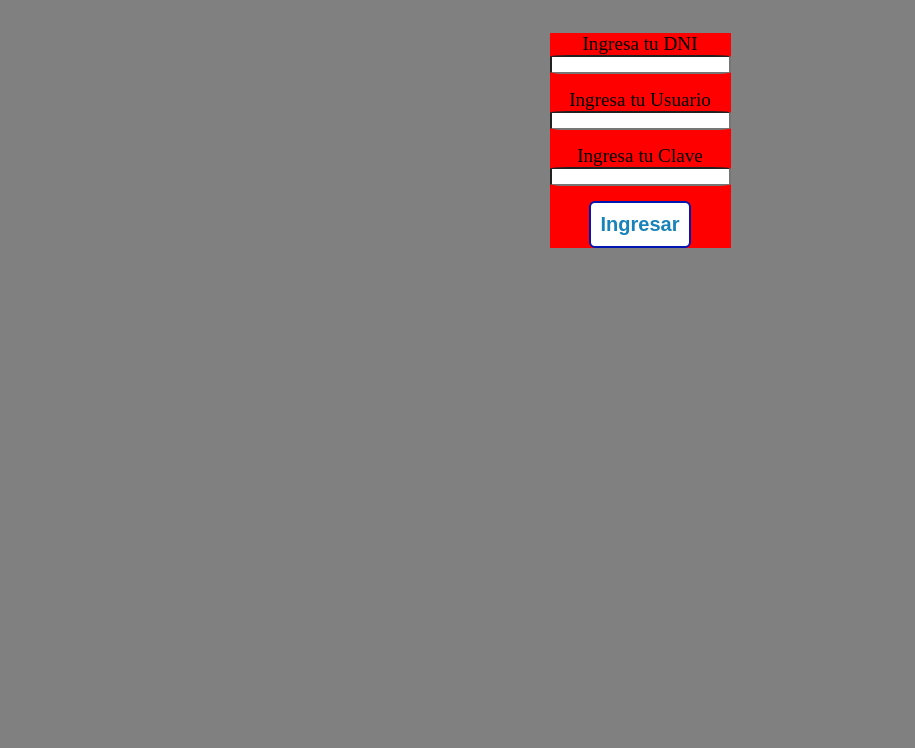
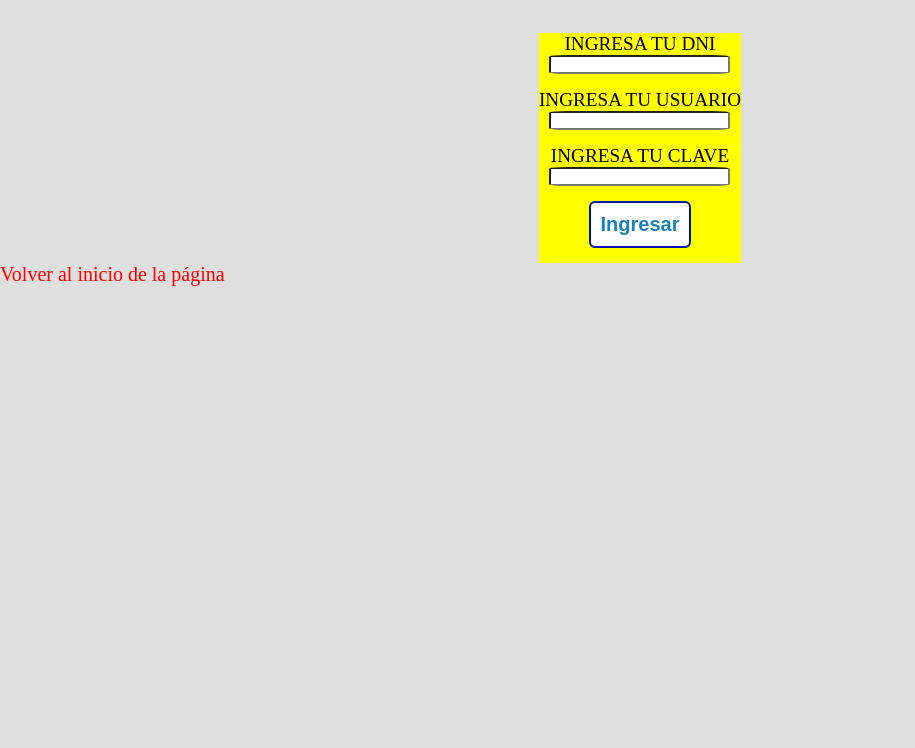
Before and after one commit to kaohhs/codoacodo, a website: page ej02.html in a window 1280 px wide. Shown: the part 52-800 px from the top of the page, without its empty margins (0-915 px from the left). Drawn offline with Linux system fonts and the light colour scheme.

Commit message:
se organiza un poco el estilo

```diff
--- a/ej02.html
+++ b/ej02.html
@@ -1,28 +1,32 @@
 <!DOCTYPE html>
 <html lang="es">
   <head>
-    <meta charset="UTF-8">
-    <meta http-equiv="X-UA-Compatible" content="IE=edge">
-    <meta name="viewport" content="width=device-width, initial-scale=1.0">
-    <link rel="stylesheet" href="/estilos/custom.css">
+    <meta charset="UTF-8" />
+    <meta http-equiv="X-UA-Compatible" content="IE=edge" />
+    <meta name="viewport" content="width=device-width, initial-scale=1.0" />
+    <link rel="stylesheet" href="/estilos/custom.css" />
     <title>Ejercicio 2</title>
   </head>
+
   <body>
-
-
-
     <h1>Formulario de ingreso</h1>
 
-<div> <form class="form">
-    <li>Ingresa tu DNI</li> <input type="number">
-    <li>Ingresa tu Usuario</li> <input type="text">
-    <li>Ingresa tu Clave</li> <input type="password">
+    <div>
+      <form class="form">
+        <li>Ingresa tu DNI</li>
+        <input type="number" />
+        <li>Ingresa tu Usuario</li>
+        <input type="text" />
+        <li>Ingresa tu Clave</li>
+        <input type="password" />
 
         <li><button class="boton">Ingresar</button></li>
       </form>
     </div>
 
-
+    <a href="/index.html" class="footerEj02" target=""
+      >Volver al inicio de la página</a
+    >
 
     <script src="app.js"></script>
   </body>
--- a/estilos/custom.css
+++ b/estilos/custom.css
@@ -2,6 +2,15 @@
   padding: 0%;
   margin: 0%;
 }
+
+
+
+
+a text {
+  text-decoration: none;
+  }
+
+
 
 h1 {
   text-decoration: underline;
@@ -13,40 +22,51 @@ h1 {
 
 body {
   font-family: "Times New Roman", Times, serif;
-  background-color: gray;
 
-}
-/* control del formulario */
+
+  background-color: rgb(224, 223, 223);
 
 
 
+}
+
+
+/* control estetico del formulario */
+
+a {
+  color: red;
+  text-decoration: none;
+  font-size: 20px;
+  padding-top: 15px;
+}
+
+.form {
+  background-color: aqua;
+  display: flex;
+  text-transform: uppercase ;
+
+
+}
 .form {
   list-style-type: none;
   align-items: center;
   font-family: "Times New Roman", Times, serif;
-
-
-}
-
-.form li {
-    text-align: center;
-
-}
-
-
-.form {
   font-size: larger;
-  background-color: red;
+  background-color: yellow;
   justify-self: center;
   display: flex;
   flex-direction: column;
   justify-content: center;
   align-items: center;
-
-
-
+  padding-bottom: 15px;
 
 }
+
+.form li {
+  text-align: center;
+
+}
+
 
 
 .form input {
@@ -58,9 +78,12 @@ body {
 
 }
 
+
+/* Control de Boton */
+
 .boton {
   padding-top: 1rem;
-  text-decoration: none;
+  text-decoration: uppercase;
   padding: 10px;
   font-weight: 600;
   font-size: 20px;
@@ -70,7 +93,9 @@ body {
   border: 2px solid #0016b0;
   color: #1883ba;
   background-color: #ffffff;
+
 }
 
 
+
 /* termina formulario */
--- a/estilos/estilosindex.css
+++ b/estilos/estilosindex.css
@@ -15,12 +15,12 @@ h1 {
 
 ul {
 
-    margin-top: 25px;
     padding-bottom: 15px;
 
 }
 
 li {
+    padding-left: 15px;
     padding-top: 5%;
     font-size: larger;
     font-family: sans-serif;
@@ -32,6 +32,7 @@ a {
 }
 
 .footer {
-    font-size: 1em;
-    padding-top: 4em;
+    padding-left: 15px;
+    font-size: 1.5em;
+    font-weight: 500;
 }
```
Also changed, not shown: index.html (+1 -1 lines). Lines whose indentation alone changed are shown as unchanged.
